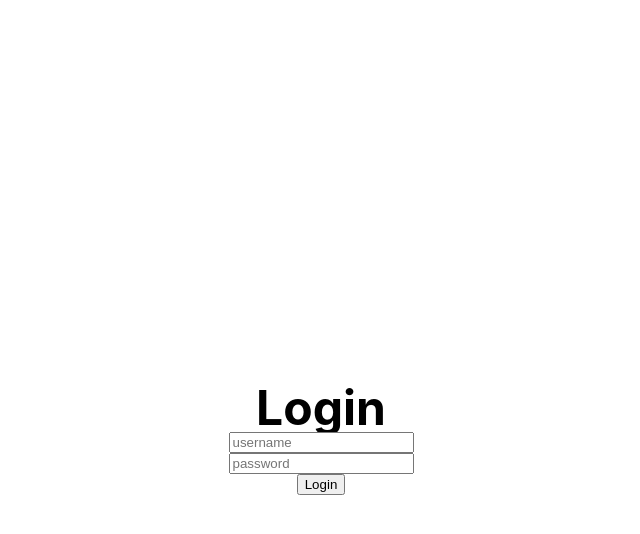
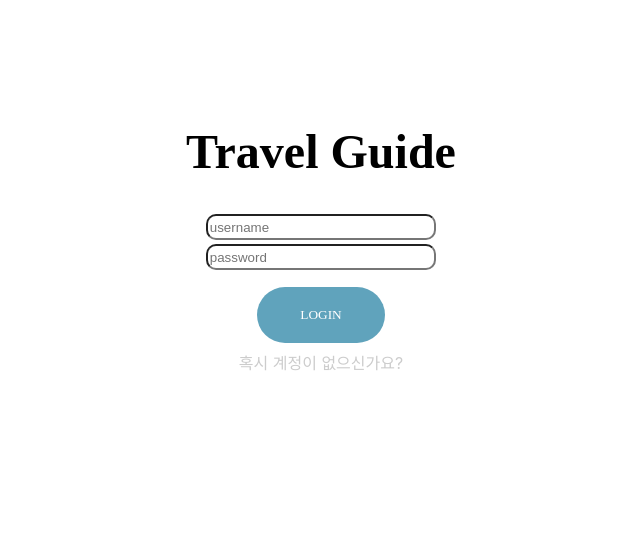
Before and after one commit to JJ0327/travel-brochure-web, a React (Create React App) app: page /auth in a window 1280 px wide. Shown: the top 534 px of the page, without its empty margins (319-959 px from the left). Built offline with nearby package versions, Linux system fonts and the light colour scheme.

Commit message:
add "login"

```diff
--- a/package.json
+++ b/package.json
@@ -10,14 +10,15 @@
     "@fortawesome/react-fontawesome": "^0.1.7",
     "axios": "^0.19.0",
     "eslint-config-airbnb": "^18.0.1",
-    "eslint-config-prettier": "^6.6.0",
+    "eslint-config-prettier": "^6.7.0",
     "prop-types": "^15.7.2",
     "react": "^16.12.0",
     "react-awesome-slider": "^2.2.1",
     "react-dom": "^16.12.0",
     "react-router-dom": "^5.1.2",
     "react-scripts": "3.2.0",
-    "react-scroll": "^1.7.14"
+    "react-scroll": "^1.7.14",
+    "yarn": "^1.21.0"
   },
   "scripts": {
     "start": "react-scripts start",
--- a/src/components/ContentList/ContentList.js
+++ b/src/components/ContentList/ContentList.js
@@ -1,4 +1,4 @@
-import React, { Component } from 'React';
+import React, { Component } from 'react';
 
 const Content = () => {
   return (
--- a/src/pages/AuthPage/AuthPage.css
+++ b/src/pages/AuthPage/AuthPage.css
@@ -3,8 +3,40 @@
   display: flex;
   flex-direction: column;
   align-items: center;
-  padding-top: 30%;
+  padding-top: 10%;
 }
 .auth-h1 {
   font-size: 3em;
+  font-family: 'Indie Flower', cursive;
+  margin-bottom: 3%;
 }
+.auth-input{
+  margin-bottom: 0.3%;
+  width: 18%;
+  height: 6%;
+  border-radius: 10px;
+}
+.auth-btn {
+  color: #fff !important;
+  text-transform: uppercase;
+  text-decoration: none;
+  background: #60a3bc;
+  padding: 20px;
+  cursor: pointer;
+  margin-top: 1%;
+  border-radius: 50px;
+  display: inline-block;
+  font-family: 'Indie Flower', cursive;
+  width: 10%;
+  border: none;
+  transition: all 0.4s ease 0s;
+}
+.auth-btn:hover {
+  text-shadow: 0px 0px 6px rgba(255, 255, 255, 1);
+  transition: all 0.4s ease 0s;
+}
+.auth-a{
+  text-decoration: none;
+  color: #cccccc;
+  margin-top: 1%;
+}
--- a/src/pages/AuthPage/AuthPage.js
+++ b/src/pages/AuthPage/AuthPage.js
@@ -41,22 +41,27 @@ const AuthPage = ({ authenticated }) => {
         <Redirect to={{ pathname: '/', state: { authenticated } }} />
       )}
       <div className="auth-main">
-        <h1 className="auth-h1">Login</h1>
+        <h1 className="auth-h1">Travel Guide</h1>
         <input
           value={username}
           onChange={({ target: { value } }) => setUsername(value)}
           type="text"
           placeholder="username"
+          className="auth-input"
         />
         <input
           value={password}
           onChange={({ target: { value } }) => setPassword(value)}
           type="password"
           placeholder="password"
+          className="auth-input"
         />
-        <button onClick={handleClick} type="button">
+        <button onClick={handleClick} type="button" align="center" className="auth-btn">
           Login
         </button>
+        <a href="/join" className="auth-a">
+          혹시 계정이 없으신가요?
+        </a>
       </div>
     </>
   );
--- a/src/pages/AuthPage/JoinPage.js
+++ b/src/pages/AuthPage/JoinPage.js
@@ -2,6 +2,11 @@ import React from 'react';
 
 const JoinPage = () => {
 
-};
+    return(
+        <div>
+            #
+        </div>
+    )
+}
 
 export default JoinPage;
```
Also changed, not shown: 1 other file (tests, documents, lock files or other folders).
